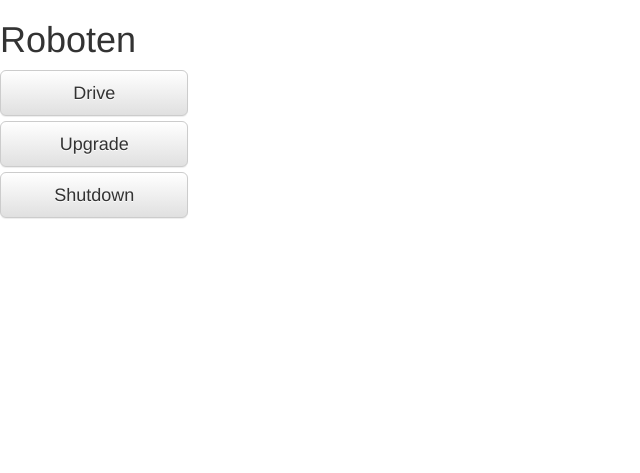
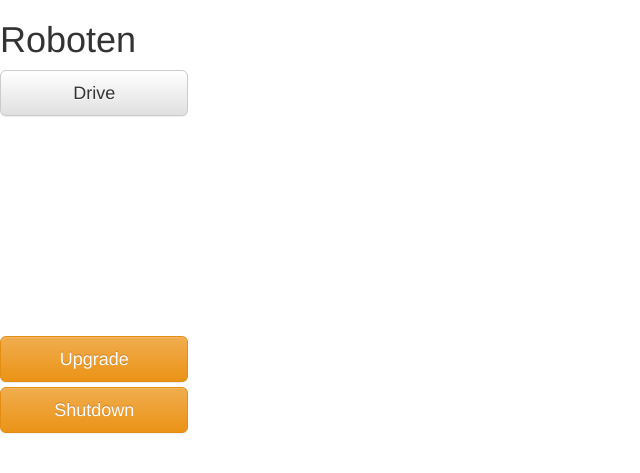
Before and after one commit to e8johan/roboten, a Flask app: page / in a window 1280 px wide. Shown: the top 473 px of the page, without its empty margins (0-640 px from the left). Run offline with Flask 2, Linux system fonts and the light colour scheme; data that the repository does not hold is empty; some libraries are stand-ins or nearby versions.

Commit message:
Coloured dangerous buttons to avoid mistakes

```diff
--- a/templates/main.html
+++ b/templates/main.html
@@ -26,8 +26,9 @@ source.onmessage = function (event) {
 
   <div class="row"><div class="col-md-2">
   <a onclick="onActionClicked('drive');" class="btn btn-block btn-lg btn-default" role="button">Drive</a>
-  <a onclick="onActionClicked('upgrade');" class="btn btn-block btn-lg btn-default" role="button">Upgrade</a>
-  <a onclick="onActionClicked('shutdown');" class="btn btn-block btn-lg btn-default" role="button">Shutdown</a>
+  <div style="margin-bottom: 200px;">&nbsp;</div>
+  <a onclick="onActionClicked('upgrade');" class="btn btn-block btn-lg btn-warning" role="button">Upgrade</a>
+  <a onclick="onActionClicked('shutdown');" class="btn btn-block btn-lg btn-warning" role="button">Shutdown</a>
   </div></div>
 
 </body>
```
